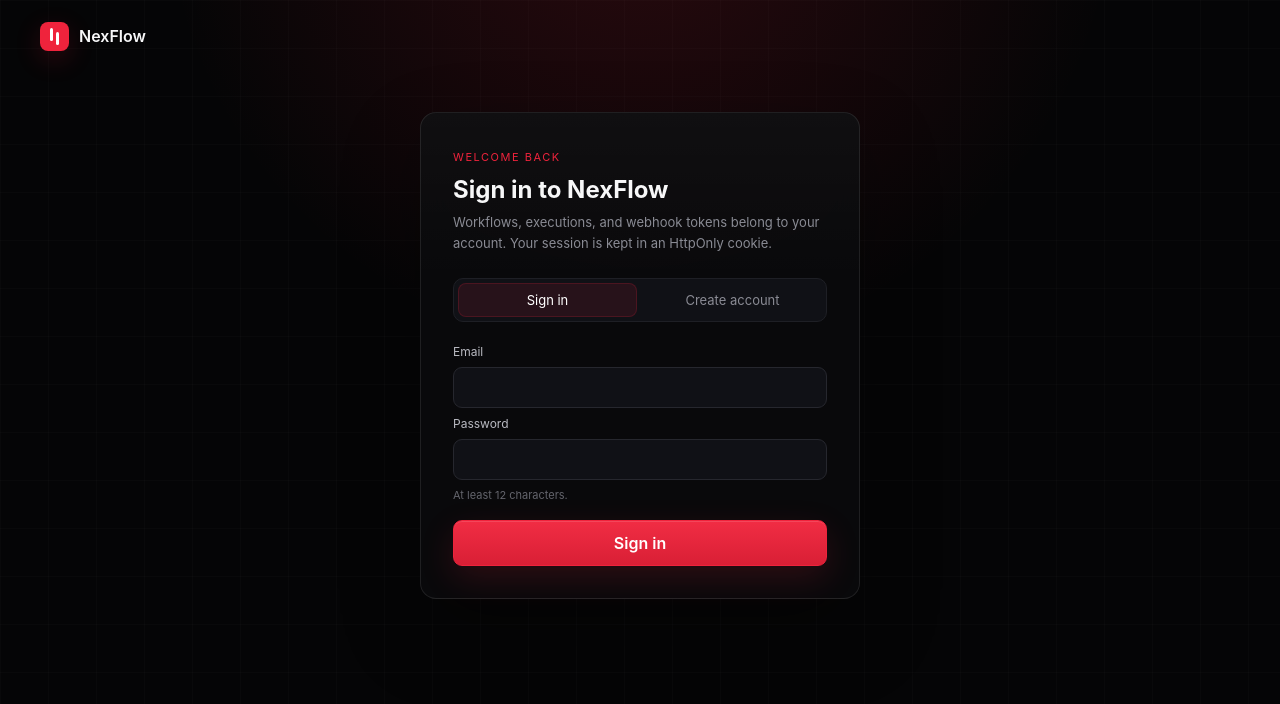
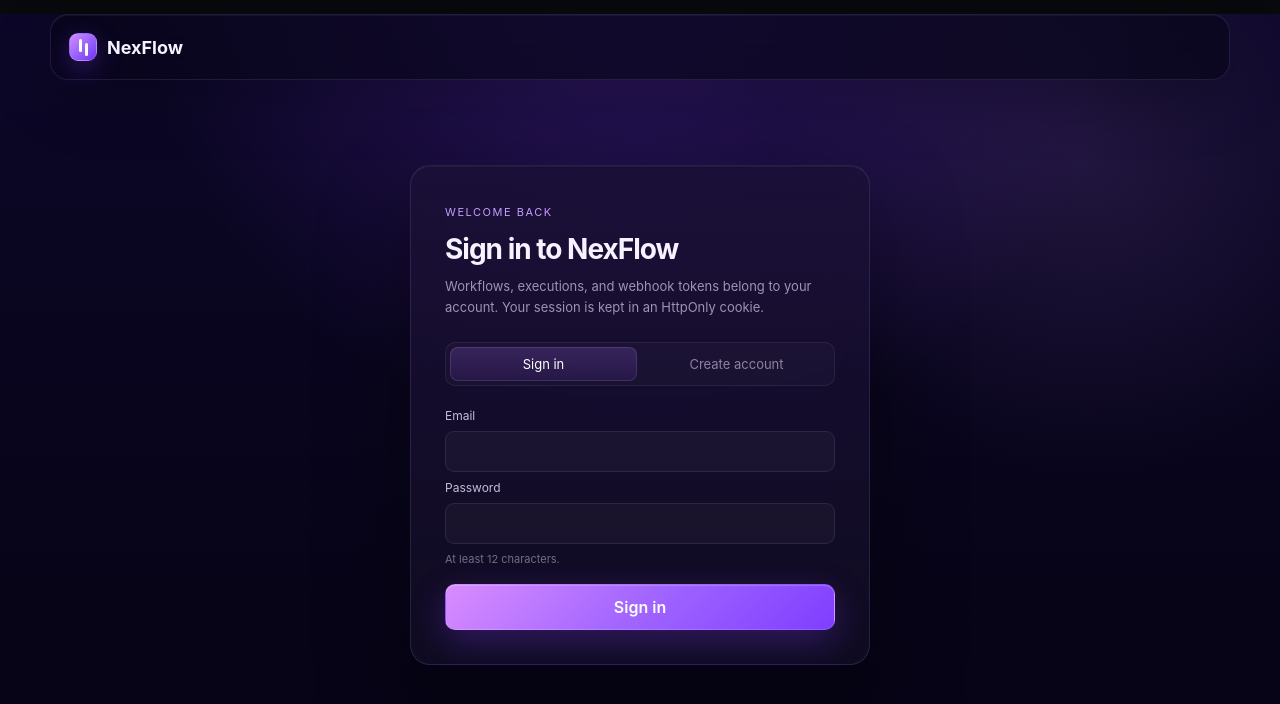
Before and after one commit to Anna-Vida/Nexflow, a React (Vite) app in the folder apps/web/: page /login in a window 1280 px wide. Shown: the top 704 px of the page. Built offline with nearby package versions, Linux system fonts and the light colour scheme; no server answers.

Commit message:
style: match authentication to violet landing theme

```diff
--- a/apps/web/src/pages/LoginPage.css
+++ b/apps/web/src/pages/LoginPage.css
@@ -237,3 +237,151 @@
   outline: 2px solid rgba(239, 35, 60, 0.45);
   outline-offset: 3px;
 }
+
+
+/* Violet product theme ----------------------------------------------------- */
+.auth {
+  min-height: 100vh;
+  background:
+    radial-gradient(circle at 50% -10%, rgba(124,58,237,0.32), transparent 32rem),
+    radial-gradient(circle at 85% 18%, rgba(192,132,252,0.12), transparent 20rem),
+    linear-gradient(180deg, #0c0728 0%, #09051d 48%, #050313 100%);
+  color: #f6f2ff;
+}
+
+.auth::before {
+  content: "";
+  position: fixed;
+  inset: 0;
+  pointer-events: none;
+  opacity: 0.2;
+  background-image:
+    linear-gradient(rgba(255,255,255,0.014) 1px, transparent 1px),
+    linear-gradient(90deg, rgba(255,255,255,0.014) 1px, transparent 1px);
+  background-size: 42px 42px;
+  mask-image: radial-gradient(circle at 50% 12%, black 30%, transparent 78%);
+}
+
+.auth-nav {
+  position: relative;
+  z-index: 2;
+  width: min(1180px, calc(100% - 32px));
+  height: 66px;
+  margin: 14px auto 0;
+  padding: 0 18px;
+  border: 1px solid rgba(196,163,255,0.13);
+  border-radius: 18px;
+  background: rgba(9, 6, 27, 0.72);
+  box-shadow:
+    0 20px 60px rgba(0,0,0,0.24),
+    inset 0 1px rgba(255,255,255,0.04);
+  backdrop-filter: blur(18px);
+}
+
+.auth-brand {
+  font-size: 18px;
+  font-weight: 740;
+}
+
+.auth-logo {
+  width: 28px;
+  height: 28px;
+  border: 1px solid rgba(196,163,255,0.32);
+  border-radius: 9px;
+  background: linear-gradient(135deg, #d68cff 0%, #9c67ff 48%, #6f36ee 100%);
+  box-shadow: 0 8px 24px rgba(124,58,237,0.34);
+}
+
+.auth-main {
+  position: relative;
+  z-index: 2;
+  min-height: calc(100vh - 80px);
+  align-items: center;
+  padding-top: 30px;
+}
+
+.auth-card {
+  width: min(460px, 100%);
+  padding: 34px;
+  border-color: rgba(196,163,255,0.13);
+  border-radius: 20px;
+  background:
+    linear-gradient(180deg, rgba(92,57,157,0.16), rgba(255,255,255,0.018)),
+    rgba(12, 8, 32, 0.84);
+  box-shadow:
+    0 36px 90px rgba(0,0,0,0.35),
+    inset 0 1px rgba(255,255,255,0.04);
+  backdrop-filter: blur(18px);
+}
+
+.auth-eyebrow {
+  color: #c39dff;
+}
+
+.auth-card h1 {
+  margin: 12px 0 10px;
+  font-size: 28px;
+  letter-spacing: -1px;
+}
+
+.auth-subtitle {
+  color: #9c94b5;
+}
+
+.auth-tabs {
+  border-color: rgba(196,163,255,0.1);
+  background: rgba(255,255,255,0.025);
+}
+
+.auth-tab {
+  color: #8c84a1;
+}
+
+.auth-tab.active {
+  color: #fff;
+  background:
+    linear-gradient(180deg, rgba(170,108,255,0.2), rgba(122,66,219,0.12));
+  box-shadow: inset 0 0 0 1px rgba(196,163,255,0.16);
+}
+
+.auth-form label {
+  color: #c4bdd6;
+}
+
+.auth-form input {
+  border-color: rgba(196,163,255,0.12);
+  color: #f7f4ff;
+  background: rgba(255,255,255,0.03);
+}
+
+.auth-form input:focus {
+  border-color: rgba(183,134,255,0.7);
+  box-shadow: 0 0 0 3px rgba(155,109,255,0.1);
+}
+
+.auth-form small {
+  color: #746d89;
+}
+
+.auth-submit {
+  min-height: 46px;
+  border-color: rgba(255,255,255,0.1);
+  border-radius: 10px;
+  background: linear-gradient(135deg, #d98cff 0%, #a367ff 48%, #7f3eff 100%);
+  box-shadow:
+    0 12px 34px rgba(124,58,237,0.3),
+    inset 0 1px rgba(255,255,255,0.18);
+}
+
+.auth-submit:not(:disabled):hover {
+  background: linear-gradient(135deg, #e09bff 0%, #ac72ff 48%, #8a4aff 100%);
+  box-shadow:
+    0 16px 40px rgba(124,58,237,0.38),
+    inset 0 1px rgba(255,255,255,0.2);
+}
+
+.auth-error {
+  border-color: rgba(255,100,150,0.26);
+  color: #ffb6d0;
+  background: rgba(107,20,55,0.2);
+}
```
